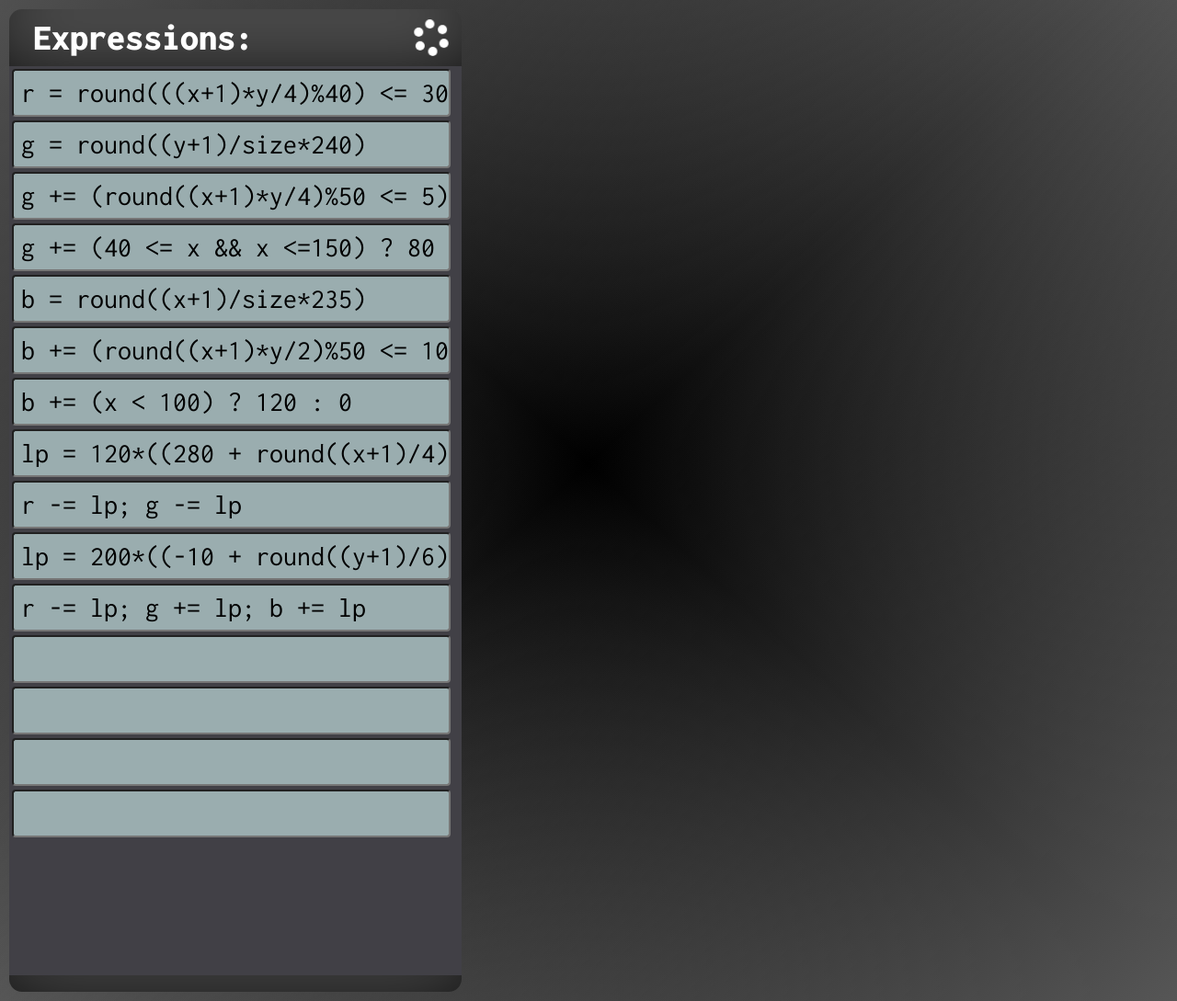
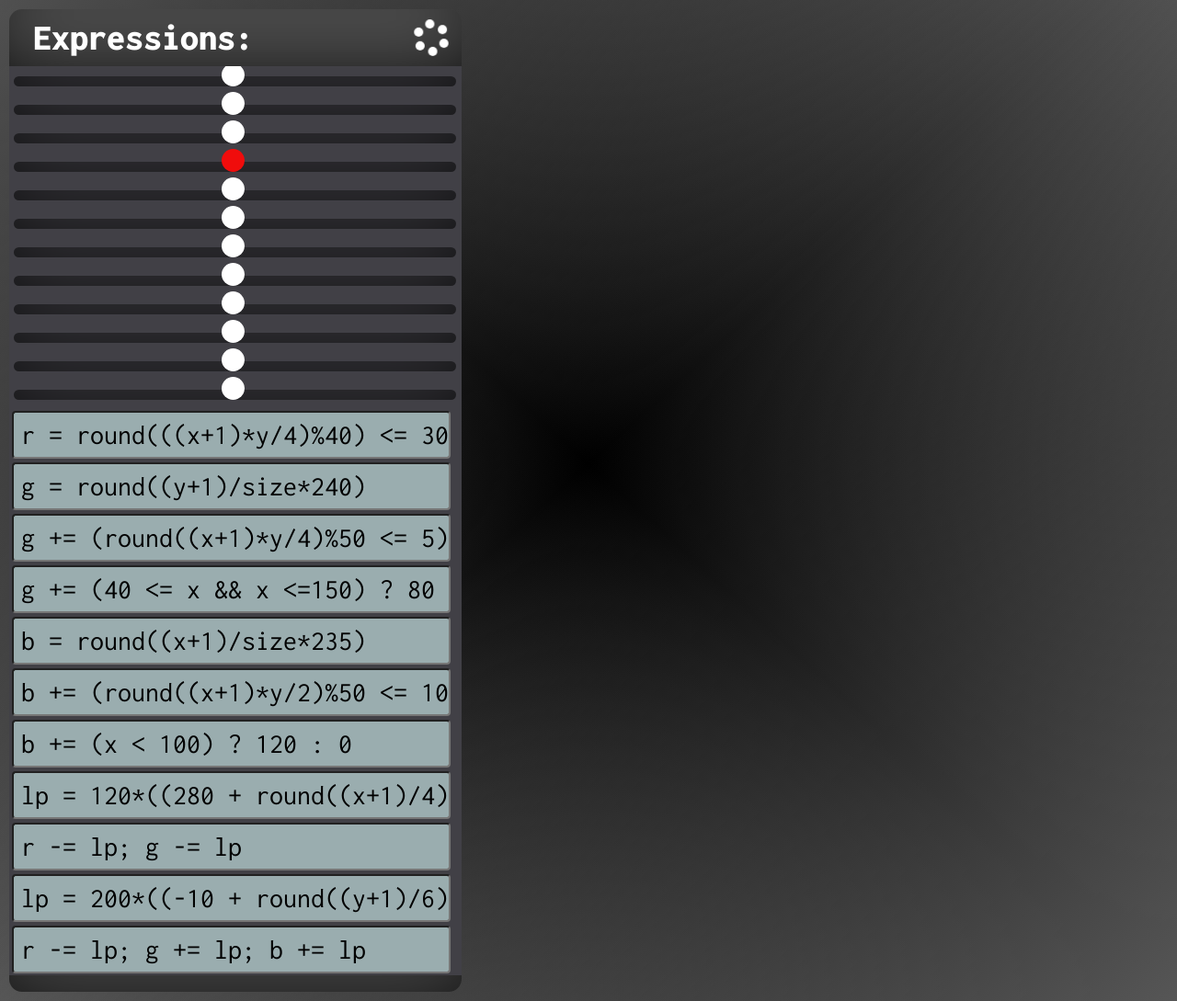
Before and after one commit to Da-Real-Kryall/Art_Project, a Flask app: page / in a window 1280 px wide; the page is wider, and only the part inside the window is pictured. Shown: the part 80-1169 px from the top of that part at 92% size. Run offline with Flask 2, Linux system fonts and the light colour scheme.

Commit message:
Started work on sliders

```diff
--- a/root/static/css/index.css
+++ b/root/static/css/index.css
@@ -19,6 +19,19 @@
     --load-1: #fff;
     --load-2: #fff;
     --load-3: #fff;
+
+    --r1: #fff;
+    --r2: #fff;
+    --r3: #fff;
+    --r4: rgb(240, 12, 12);
+    --r5: #fff;
+    --r6: #fff;
+    --r7: #fff;
+    --r8: #fff;
+    --r9: #fff;
+    --r10: #fff;
+    --r11: #fff;
+    --r12: #fff;
 }
 @keyframes fading-in {
     0% { opacity: 0; }
@@ -31,18 +44,14 @@
 
 @keyframes buffer_wheel {
     from {
-      transform: rotate(0deg) translateX(15px) rotate(0deg);
-      background-color: var(--load-1);
+        transform: rotate(0deg) translateX(15px) rotate(0deg);
+        background-color: var(--load-1);
     }
+    33% {background-color: var(--load-2);}
+    66% {background-color: var(--load-3);}
     to {
         transform: rotate(360deg) translateX(15px) rotate(-360deg);
         background-color: var(--load-1);
-    }
-    33% {
-        background-color: var(--load-2);
-    }
-    66% {
-        background-color: var(--load-3);
     }
 }
 
@@ -59,21 +68,12 @@
     height: 10px;
     animation: buffer_wheel 1.5s linear infinite;
 }
-#circle_1 {
-    animation-delay: -1.25s;
-}
-#circle_2 {
-    animation-delay: -0.25s;
-}
-#circle_3 {
-    animation-delay: -0.5s;
-}
-#circle_4 {
-    animation-delay: -0.75s;
-}
-#circle_5 {
-    animation-delay: -1s;
-}
+#circle_1 {animation-delay: -1.25s;}
+#circle_2 {animation-delay: -0.25s;}
+#circle_3 {animation-delay: -0.5s;}
+#circle_4 {animation-delay: -0.75s;}
+#circle_5 {animation-delay: -1s;}
+
 #tooltip_box {
     animation: none;
     padding: 25px;
@@ -171,6 +171,7 @@ body {
     height: 100%;
 
     overflow-y: scroll;
+    overflow-x: hidden;
     display: flex;
     flex-flow: column;
 
@@ -187,6 +188,8 @@ body {
     border-style:inset;
 }
 
+
+
 .canvas_container {
     display: flex;
     flex-flow: row;
@@ -201,3 +204,128 @@ body {
     display: block;
     height: 80%;
 }
+
+
+.slider {
+    appearance: none;
+    margin: 10px;
+    margin-left: 4px;
+    border-radius: 10px;
+    border-style: none;
+    background-color: #525252;
+    box-shadow: inset 0px -25px 100px -40px rgb(0, 0, 0);
+}
+
+/* Special styling for WebKit/Blink */
+input[type=range]::-webkit-slider-thumb {
+    -webkit-appearance: none;
+    border-width: 0px;
+    border-color: rgba(0,0,0,0);
+    height: 25px;
+    width: 25px;
+    border-radius: 17.5px;
+    cursor:grab;
+    margin-top: -14px; /* You need to specify a margin in Chrome, but in Firefox and IE it is automatic */
+  }
+  /* All the same stuff for Firefox */
+  input[type=range]::-moz-range-thumb {
+    box-shadow: inset 8px 5px 15px -5px rgba(0,0,0,0.7 );
+    border-width: 0px;
+    border-color: rgba(0,0,0,0);
+    height: 25px;
+    width: 25px;
+    border-radius: 17.5px;
+    cursor:grab;
+  }
+
+  /* All the same stuff for IE */
+  input[type=range]::-ms-thumb {
+    box-shadow: inset 8px 5px 15px -5px rgba(0,0,0,0.7 );
+    border-width: 0px;
+    border-color: rgba(0,0,0,0);
+    height: 25px;
+    width: 25px;
+    cursor: grab;
+}
+
+/*
+@for $i from 1 through 12 {
+  input[type=range]#r#{$i} {
+    &::-webkit-slider-thumb,
+    &::-moz-range-thumb,
+    &::-ms-thumb { background: var(--r#{$i}); }
+  }
+}
+*/
+input[type=range]#r1::-webkit-slider-thumb {background: var(--r1);}
+input[type=range]#r1::-moz-range-thumb {background: var(--r1);}
+input[type=range]#r1::-ms-thumb {background: var(--r1);}
+
+input[type=range]#r2::-webkit-slider-thumb {background: var(--r2);}
+input[type=range]#r2::-moz-range-thumb {background: var(--r2);}
+input[type=range]#r2::-ms-thumb {background: var(--r2);}
+
+input[type=range]#r3::-webkit-slider-thumb {background: var(--r3);}
+input[type=range]#r3::-moz-range-thumb {background: var(--r3);}
+input[type=range]#r3::-ms-thumb {background: var(--r3);}
+
+input[type=range]#r4::-webkit-slider-thumb {background: var(--r4);}
+input[type=range]#r4::-moz-range-thumb {background: var(--r4);}
+input[type=range]#r4::-ms-thumb {background: var(--r4);}
+
+input[type=range]#r5::-webkit-slider-thumb {background: var(--r5);}
+input[type=range]#r5::-moz-range-thumb {background: var(--r5);}
+input[type=range]#r5::-ms-thumb {background: var(--r5);}
+
+input[type=range]#r6::-webkit-slider-thumb {background: var(--r6);}
+input[type=range]#r6::-moz-range-thumb {background: var(--r6);}
+input[type=range]#r6::-ms-thumb {background: var(--r6);}
+
+input[type=range]#r7::-webkit-slider-thumb {background: var(--r7);}
+input[type=range]#r7::-moz-range-thumb {background: var(--r7);}
+input[type=range]#r7::-ms-thumb {background: var(--r7);}
+
+input[type=range]#r8::-webkit-slider-thumb {background: var(--r8);}
+input[type=range]#r8::-moz-range-thumb {background: var(--r8);}
+input[type=range]#r8::-ms-thumb {background: var(--r8);}
+
+input[type=range]#r9::-webkit-slider-thumb {background: var(--r9);}
+input[type=range]#r9::-moz-range-thumb {background: var(--r9);}
+input[type=range]#r9::-ms-thumb {background: var(--r9);}
+
+input[type=range]#r10::-webkit-slider-thumb {background: var(--r10);}
+input[type=range]#r10::-moz-range-thumb {background: var(--r10);}
+input[type=range]#r10::-ms-thumb {background: var(--r10);}
+
+input[type=range]#r11::-webkit-slider-thumb {background: var(--r11);}
+input[type=range]#r11::-moz-range-thumb {background: var(--r11);}
+input[type=range]#r11::-ms-thumb {background: var(--r11);}
+
+input[type=range]#r12::-webkit-slider-thumb {background: var(--r12);}
+input[type=range]#r12::-moz-range-thumb {background: var(--r12);}
+input[type=range]#r12::-ms-thumb {background: var(--r12);}
+
+
+/* Styles for different browsers to clear defaults */
+input[type=range] {
+    -webkit-appearance: none; /* Hides the slider so that custom slider can be made */
+    width: 100%; /* Specific width is required for Firefox. */
+    background: transparent; /* Otherwise white in Chrome */
+}
+
+input[type=range]::-webkit-slider-thumb {
+    -webkit-appearance: none;
+}
+
+input[type=range]:focus {
+    outline: none; /* Removes the blue border. You should probably do some kind of focus styling for accessibility reasons though. */
+}
+
+input[type=range]::-ms-track {
+    width: 100%;
+    cursor: pointer;
+    /* Hides the slider so custom styles can be added */
+    background: transparent;
+    border-color: transparent;
+    color: transparent;
+}
--- a/root/static/js/index.js
+++ b/root/static/js/index.js
@@ -14,6 +14,12 @@ function update_canvas() {
         expressions_array.push(expressions.item(i).value);
     }
 
+    let slider_data = [];
+    let sliders = document.getElementsByClassName('slider');
+    for (let i = 0; i < sliders.length; i++) {
+        slider_data.push(sliders.item(i).value);
+    }
+
     if (number_of_workers > 0) {
         number_of_workers = 0;
         worker.terminate();
@@ -26,7 +32,7 @@ function update_canvas() {
     }
 
     number_of_workers++;
-    worker.postMessage([size, expressions_array, imageData]);
+    worker.postMessage([size, expressions_array, imageData, slider_data]);
 }
 
 function worker_onmessage(e) {
@@ -74,8 +80,11 @@ function update_gradients() {
     let buffer_wheel = document.getElementsByClassName('circles')[0];
     buffer_wheel.style.setProperty('--load-1', calculate_colour(0.75, 0.5, 0.5, 255));
     buffer_wheel.style.setProperty('--load-2', calculate_colour(0.25, 0.75, 0.5, 255));
-    buffer_wheel.style.setProperty('--load-1', calculate_colour(0.05, 0.05, 0.5, 255));
+    buffer_wheel.style.setProperty('--load-3', calculate_colour(0.05, 0.05, 0.5, 255));
 
+    for (let i = 0; i < document.getElementsByClassName('slider').length; i++) {
+        document.body.style.setProperty(`--r${i+1}`, calculate_colour(i*0.05, i*0.05, 0.95, 255));
+    }
 }
 worker.onmessage = worker_onmessage;
 
--- a/root/static/js/worker.js
+++ b/root/static/js/worker.js
@@ -4,6 +4,7 @@ onmessage = function(e) {
     let size = e.data[0];
     let expressions = e.data[1];
     let imageData = e.data[2];
+    let slider_data = e.data[3];
 
     //Iterate through every pixel
     try {
@@ -14,7 +15,9 @@ onmessage = function(e) {
 
             let r = 0;
             let g = 0;
-            let b = 100;
+            let b = 0;
+
+            let h1 =
 
             eval(`with (Math) {${expressions.join("; ")}}`);
 
--- a/root/templates/index.html
+++ b/root/templates/index.html
@@ -42,6 +42,18 @@
       </header>
 
       <div id="expressions_list">
+        <input type="range" min="1" max="100" value="50" oninput="update_canvas()" class="slider" id="r1">
+        <input type="range" min="1" max="100" value="50" oninput="update_canvas()" class="slider" id="r2">
+        <input type="range" min="1" max="100" value="50" oninput="update_canvas()" class="slider" id="r3">
+        <input type="range" min="1" max="100" value="50" oninput="update_canvas()" class="slider" id="r4">
+        <input type="range" min="1" max="100" value="50" oninput="update_canvas()" class="slider" id="r5">
+        <input type="range" min="1" max="100" value="50" oninput="update_canvas()" class="slider" id="r6">
+        <input type="range" min="1" max="100" value="50" oninput="update_canvas()" class="slider" id="r7">
+        <input type="range" min="1" max="100" value="50" oninput="update_canvas()" class="slider" id="r8">
+        <input type="range" min="1" max="100" value="50" oninput="update_canvas()" class="slider" id="r9">
+        <input type="range" min="1" max="100" value="50" oninput="update_canvas()" class="slider" id="r10">
+        <input type="range" min="1" max="100" value="50" oninput="update_canvas()" class="slider" id="r11">
+        <input type="range" min="1" max="100" value="50" oninput="update_canvas()" class="slider" id="r12">
         <input class="expression" type="text" oninput="update_canvas()" value="r = round(((x+1)*y/4)%40) <= 30 ? 255 : 1">
         <input class="expression" type="text" oninput="update_canvas()" value="g = round((y+1)/size*240)">
         <input class="expression" type="text" oninput="update_canvas()" value="g += (round((x+1)*y/4)%50 <= 5) ? 255 : 1">
@@ -53,10 +65,8 @@
         <input class="expression" type="text" oninput="update_canvas()" value="r -= lp; g -= lp ">
         <input class="expression" type="text" oninput="update_canvas()" value="lp = 200*((-10 + round((y+1)/6))<= x && x <= (0 + round((y+1)/4) ))">
         <input class="expression" type="text" oninput="update_canvas()" value="r -= lp; g += lp; b += lp">
-        <input class="expression" type="text" oninput="update_canvas()" value="">
-        <input class="expression" type="text" oninput="update_canvas()" value="">
-        <input class="expression" type="text" oninput="update_canvas()" value="">
-        <input class="expression" type="text" oninput="update_canvas()" value="">
+        <!--
+        -->
       </div>
       <div class="expressions_footer">
         <!--for bottom of controller menu-->
```
Also changed, not shown: 1 other file.
